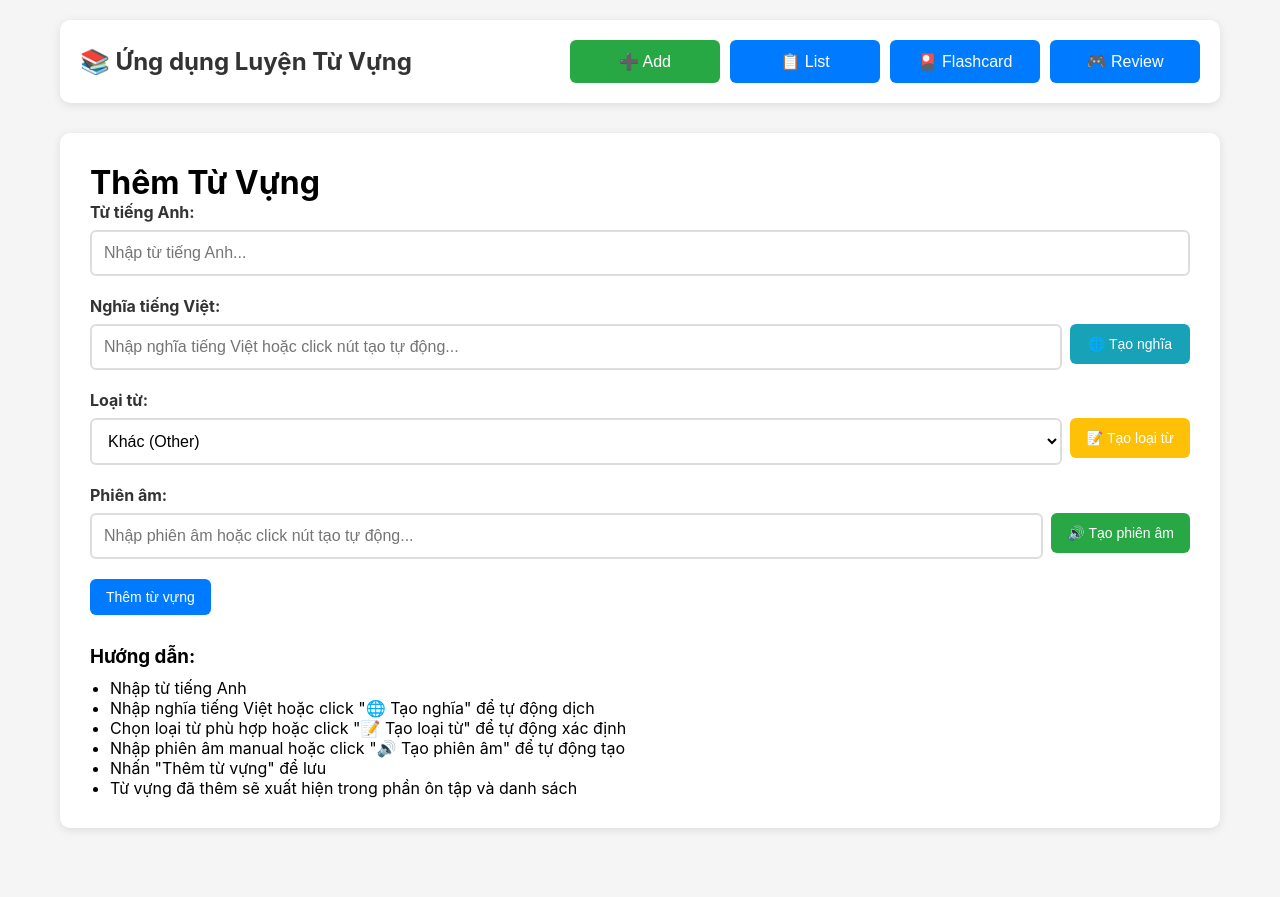
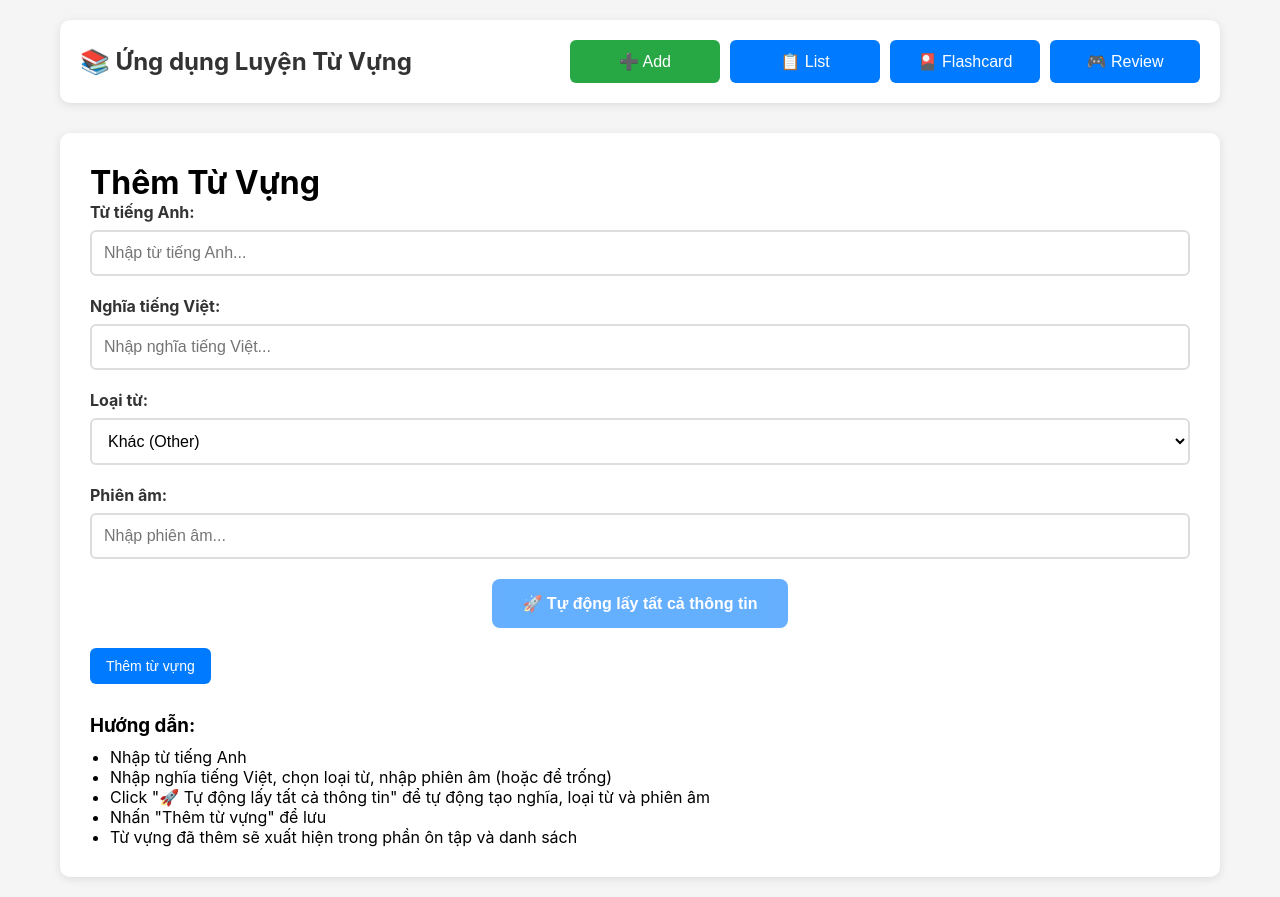
Before and after one commit to TrungNguyen0101/study, a React (Create React App) app in the folder frontend/: page / in a window 1280 px wide. Before the commit the page ends 848 px from the top, so only its background shows below. Built offline with nearby package versions, Linux system fonts and the light colour scheme.

Commit message:
22222222222

```diff
--- a/frontend/src/components/AddVocabulary.js
+++ b/frontend/src/components/AddVocabulary.js
@@ -24,10 +24,9 @@ const AddVocabulary = () => {
   const [messageType, setMessageType] = useState("");
   const [isLoading, setIsLoading] = useState(false);
   const [isLoadingWordInfo, setIsLoadingWordInfo] = useState(false);
-  const [isLoadingTranslation, setIsLoadingTranslation] = useState(false);
 
-  // Lấy phiên âm khi nhấn button
-  const fetchPronunciation = useCallback(async () => {
+  // Lấy tất cả thông tin tự động (nghĩa, loại từ, phiên âm)
+  const fetchAllInfo = useCallback(async () => {
     if (!formData.english.trim() || formData.english.length < 2) {
       setMessage("Vui lòng nhập từ tiếng Anh trước");
       setMessageType("error");
@@ -40,28 +39,57 @@ const AddVocabulary = () => {
 
     setIsLoadingWordInfo(true);
     try {
-      const response = await vocabularyAPI.getWordInfo(formData.english.trim());
-      const { pronunciation } = response.data;
+      // Lấy thông tin từ vựng (phiên âm, loại từ)
+      const wordInfoResponse = await vocabularyAPI.getWordInfo(
+        formData.english.trim()
+      );
+      console.log("🚀 ~ AddVocabulary ~ wordInfoResponse:", wordInfoResponse);
 
+      // Lấy bản dịch tiếng Việt
+      const translationResponse = await vocabularyAPI.getTranslation(
+        formData.english.trim()
+      );
+      console.log(
+        "🚀 ~ AddVocabulary ~ translationResponse:",
+        translationResponse
+      );
+
+      const { pronunciation, wordType } = wordInfoResponse.data;
+      const { vietnamese, success } = translationResponse.data;
+
+      // Cập nhật tất cả thông tin
       setFormData((prev) => ({
         ...prev,
         pronunciation: pronunciation || prev.pronunciation,
+        wordType: wordType || prev.wordType,
+        vietnamese: vietnamese || prev.vietnamese,
       }));
 
-      if (pronunciation) {
-        setMessage("Đã tạo phiên âm thành công!");
+      // Thông báo kết quả
+      let successCount = 0;
+      if (pronunciation) successCount++;
+      if (wordType) successCount++;
+      if (success && vietnamese) successCount++;
+
+      if (successCount > 0) {
+        setMessage(`Đã tạo thành công ${successCount} thông tin!`);
         setMessageType("success");
+        setTimeout(() => {
+          setMessage("");
+          setMessageType("");
+        }, 3000);
+      } else {
+        setMessage("Không thể tạo thông tin tự động. Vui lòng nhập thủ công.");
+        setMessageType("error");
         setTimeout(() => {
           setMessage("");
           setMessageType("");
         }, 3000);
       }
     } catch (error) {
-      console.log("Could not fetch pronunciation:", error);
+      console.log("Could not fetch all info:", error);
       const errorMessage =
-        error.response?.status === 404
-          ? "API phiên âm không khả dụng. Vui lòng nhập phiên âm thủ công."
-          : "Không thể tạo phiên âm tự động. Vui lòng thử lại sau.";
+        "Không thể tạo thông tin tự động. Vui lòng thử lại sau.";
       setMessage(errorMessage);
       setMessageType("error");
       setTimeout(() => {
@@ -70,110 +98,6 @@ const AddVocabulary = () => {
       }, 5000);
     } finally {
       setIsLoadingWordInfo(false);
-    }
-  }, [formData.english]);
-
-  // Lấy loại từ khi nhấn button
-  const fetchWordType = useCallback(async () => {
-    if (!formData.english.trim() || formData.english.length < 2) {
-      setMessage("Vui lòng nhập từ tiếng Anh trước");
-      setMessageType("error");
-      setTimeout(() => {
-        setMessage("");
-        setMessageType("");
-      }, 3000);
-      return;
-    }
-
-    setIsLoadingWordInfo(true);
-    try {
-      const response = await vocabularyAPI.getWordInfo(formData.english.trim());
-      console.log("🚀 ~ AddVocabulary ~ response:", response);
-      const { wordType } = response.data;
-
-      setFormData((prev) => ({
-        ...prev,
-        wordType: wordType || prev.wordType,
-      }));
-
-      if (wordType) {
-        setMessage("Đã tạo loại từ thành công!");
-        setMessageType("success");
-        setTimeout(() => {
-          setMessage("");
-          setMessageType("");
-        }, 3000);
-      }
-    } catch (error) {
-      console.log("Could not fetch word type:", error);
-      const errorMessage =
-        error.response?.status === 404
-          ? "API loại từ không khả dụng. Vui lòng chọn loại từ thủ công."
-          : "Không thể tạo loại từ tự động. Vui lòng thử lại sau.";
-      setMessage(errorMessage);
-      setMessageType("error");
-      setTimeout(() => {
-        setMessage("");
-        setMessageType("");
-      }, 5000);
-    } finally {
-      setIsLoadingWordInfo(false);
-    }
-  }, [formData.english]);
-
-  // Lấy bản dịch tiếng Việt khi nhấn button
-  const fetchTranslation = useCallback(async () => {
-    if (!formData.english.trim() || formData.english.length < 2) {
-      setMessage("Vui lòng nhập từ tiếng Anh trước");
-      setMessageType("error");
-      setTimeout(() => {
-        setMessage("");
-        setMessageType("");
-      }, 3000);
-      return;
-    }
-
-    setIsLoadingTranslation(true);
-    try {
-      const response = await vocabularyAPI.getTranslation(
-        formData.english.trim()
-      );
-      const { vietnamese, success } = response.data;
-
-      setFormData((prev) => ({
-        ...prev,
-        vietnamese: vietnamese || prev.vietnamese,
-      }));
-
-      if (success) {
-        setMessage("Đã tạo bản dịch thành công!");
-        setMessageType("success");
-        setTimeout(() => {
-          setMessage("");
-          setMessageType("");
-        }, 3000);
-      } else {
-        setMessage("Bản dịch có thể chưa chính xác, vui lòng kiểm tra lại");
-        setMessageType("error");
-        setTimeout(() => {
-          setMessage("");
-          setMessageType("");
-        }, 3000);
-      }
-    } catch (error) {
-      console.log("Could not fetch translation:", error);
-      const errorMessage =
-        error.response?.status === 404
-          ? "API dịch thuật không khả dụng. Vui lòng nhập nghĩa thủ công."
-          : "Không thể tạo bản dịch tự động. Vui lòng thử lại sau.";
-      setMessage(errorMessage);
-      setMessageType("error");
-      setTimeout(() => {
-        setMessage("");
-        setMessageType("");
-      }, 5000);
-    } finally {
-      setIsLoadingTranslation(false);
     }
   }, [formData.english]);
 
@@ -258,48 +182,30 @@ const AddVocabulary = () => {
 
         <div className="form-group">
           <label htmlFor="vietnamese">Nghĩa tiếng Việt:</label>
-          <div className="pronunciation-input-group">
           <input
             type="text"
             id="vietnamese"
             name="vietnamese"
             value={formData.vietnamese}
             onChange={handleChange}
-              placeholder="Nhập nghĩa tiếng Việt hoặc click nút tạo tự động..."
+            placeholder="Nhập nghĩa tiếng Việt..."
             disabled={isLoading}
-              className="pronunciation-input"
           />
-            <button
-              type="button"
-              onClick={fetchTranslation}
-              disabled={
-                isLoading || isLoadingTranslation || !formData.english.trim()
-              }
-              className="pronunciation-btn"
-              style={{
-                backgroundColor: isLoadingTranslation ? "#6c757d" : "#17a2b8",
-                cursor:
-                  isLoading || isLoadingTranslation || !formData.english.trim()
-                    ? "not-allowed"
-                    : "pointer",
-              }}
-            >
-              {isLoadingTranslation ? "Đang dịch..." : "🌐 Tạo nghĩa"}
-            </button>
-          </div>
         </div>
 
         <div className="form-group">
           <label htmlFor="wordType">Loại từ:</label>
-          <div className="pronunciation-input-group">
           <select
             id="wordType"
             name="wordType"
             value={formData.wordType}
             onChange={handleChange}
             disabled={isLoading}
-              className="pronunciation-input"
             style={{
+              width: "100%",
+              padding: "12px",
+              border: "2px solid #ddd",
+              borderRadius: "6px",
               fontSize: "16px",
               backgroundColor: "white",
             }}
@@ -310,63 +216,66 @@ const AddVocabulary = () => {
               </option>
             ))}
           </select>
-            <button
-              type="button"
-              onClick={fetchWordType}
-              disabled={
-                isLoading || isLoadingWordInfo || !formData.english.trim()
-              }
-              className="pronunciation-btn"
-              style={{
-                backgroundColor: isLoadingWordInfo ? "#6c757d" : "#ffc107",
-                cursor:
-                  isLoading || isLoadingWordInfo || !formData.english.trim()
-                    ? "not-allowed"
-                    : "pointer",
-              }}
-            >
-              {isLoadingWordInfo ? "Đang tạo..." : "📝 Tạo loại từ"}
-            </button>
-          </div>
         </div>
 
         <div className="form-group">
           <label htmlFor="pronunciation">Phiên âm:</label>
-          <div className="pronunciation-input-group">
           <input
             type="text"
             id="pronunciation"
             name="pronunciation"
             value={formData.pronunciation}
             onChange={handleChange}
-              placeholder="Nhập phiên âm hoặc click nút tạo tự động..."
+            placeholder="Nhập phiên âm..."
             disabled={isLoading}
-              className="pronunciation-input"
           />
+        </div>
+
+        {/* Button tự động lấy tất cả thông tin */}
+        <div
+          className="form-group"
+          style={{ textAlign: "center", marginTop: "20px" }}
+        >
           <button
             type="button"
-              onClick={fetchPronunciation}
+            onClick={fetchAllInfo}
             disabled={
               isLoading || isLoadingWordInfo || !formData.english.trim()
             }
-              className="pronunciation-btn"
+            className="btn"
             style={{
-                backgroundColor: isLoadingWordInfo ? "#6c757d" : "#28a745",
+              padding: "15px 30px",
+              backgroundColor: isLoadingWordInfo ? "#6c757d" : "#007bff",
+              color: "white",
+              border: "none",
+              borderRadius: "8px",
+              fontSize: "16px",
+              fontWeight: "bold",
               cursor:
                 isLoading || isLoadingWordInfo || !formData.english.trim()
                   ? "not-allowed"
                   : "pointer",
+              display: "flex",
+              alignItems: "center",
+              gap: "10px",
+              margin: "0 auto",
             }}
           >
-              {isLoadingWordInfo ? "Đang tạo..." : "🔊 Tạo phiên âm"}
+            {isLoadingWordInfo ? (
+              <>
+                <span style={{ animation: "spin 1s linear infinite" }}>⏳</span>
+                Đang tạo thông tin...
+              </>
+            ) : (
+              <>🚀 Tự động lấy tất cả thông tin</>
+            )}
           </button>
-          </div>
         </div>
 
         <button
           type="submit"
           className="btn btn-primary"
-          disabled={isLoading || isLoadingWordInfo || isLoadingTranslation}
+          disabled={isLoading || isLoadingWordInfo}
         >
           {isLoading ? "Đang thêm..." : "Thêm từ vựng"}
         </button>
@@ -377,13 +286,11 @@ const AddVocabulary = () => {
         <ul style={{ marginLeft: "20px", marginTop: "10px" }}>
           <li>Nhập từ tiếng Anh</li>
           <li>
-            Nhập nghĩa tiếng Việt hoặc click "🌐 Tạo nghĩa" để tự động dịch
+            Nhập nghĩa tiếng Việt, chọn loại từ, nhập phiên âm (hoặc để trống)
           </li>
           <li>
-            Chọn loại từ phù hợp hoặc click "📝 Tạo loại từ" để tự động xác định
-          </li>
-          <li>
-            Nhập phiên âm manual hoặc click "🔊 Tạo phiên âm" để tự động tạo
+            Click "🚀 Tự động lấy tất cả thông tin" để tự động tạo nghĩa, loại
+            từ và phiên âm
           </li>
           <li>Nhấn "Thêm từ vựng" để lưu</li>
           <li>Từ vựng đã thêm sẽ xuất hiện trong phần ôn tập và danh sách</li>
```
Lines whose indentation alone changed are shown as unchanged.
